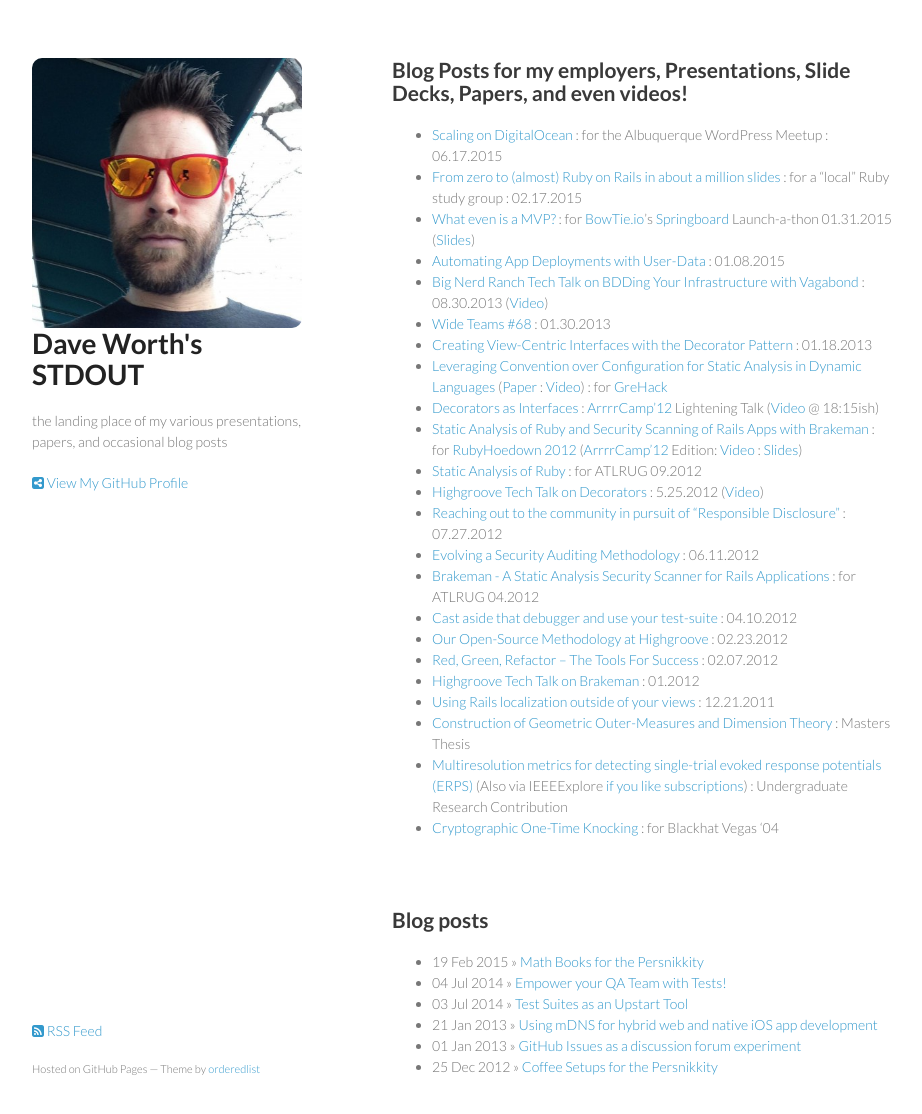
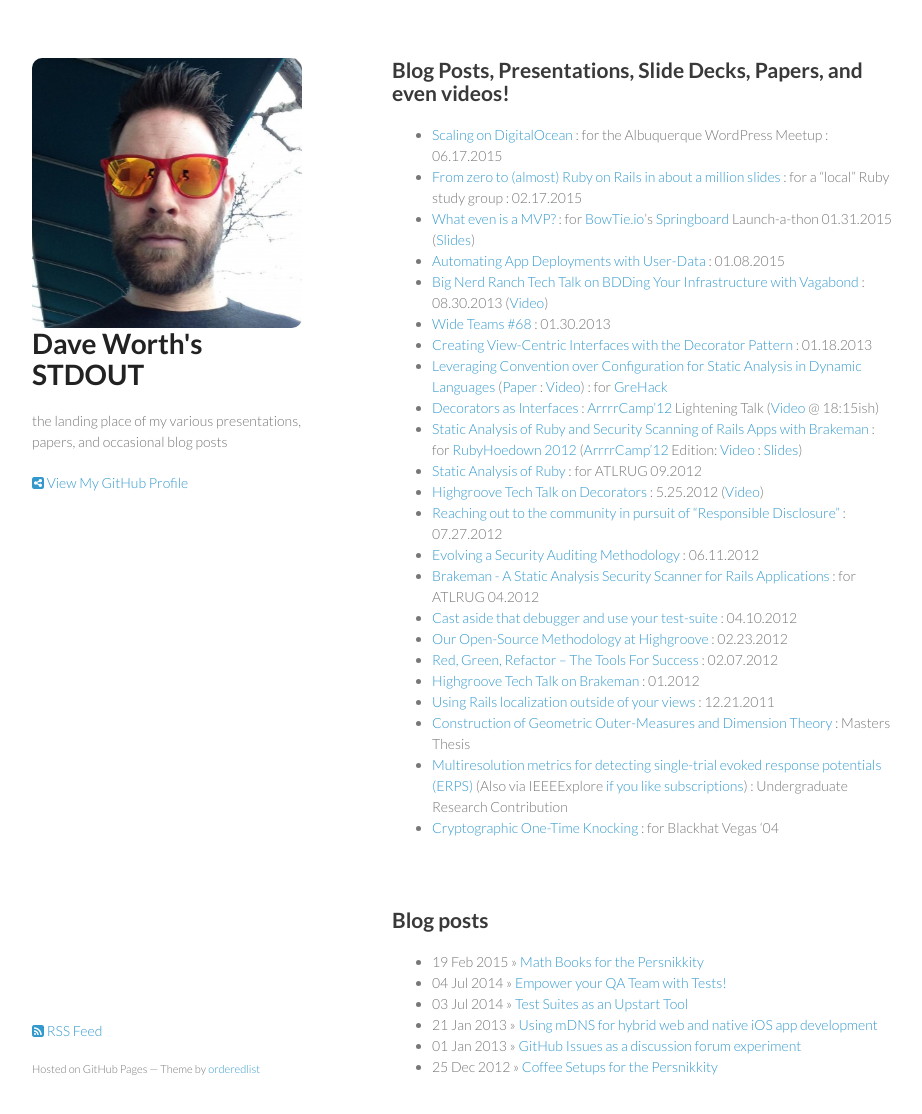
Before and after one commit to daveworth/daveworth.github.com, a Jekyll site: the page built from index.md, in a window 1280 px wide and 1147 px high. Shown: the top 1114 px of the window, without its empty margins (178-1100 px from the left). Built offline with Jekyll 4.4.1, drawn with Linux system fonts in a browser that asks for light colours; nearby versions of some CDN libraries.

Commit message:
a _way_ better tagline

```diff
--- a/_layouts/default.html
+++ b/_layouts/default.html
@@ -24,7 +24,7 @@
 
       </header>
       <section>
-        <h2>Blog Posts for my employers, Presentations, Slide Decks, Papers, and even videos!</h2>
+        <h2>Blog Posts, Presentations, Slide Decks, Papers, and even videos!</h2>
         {{ content }}
       </section>
 
```
